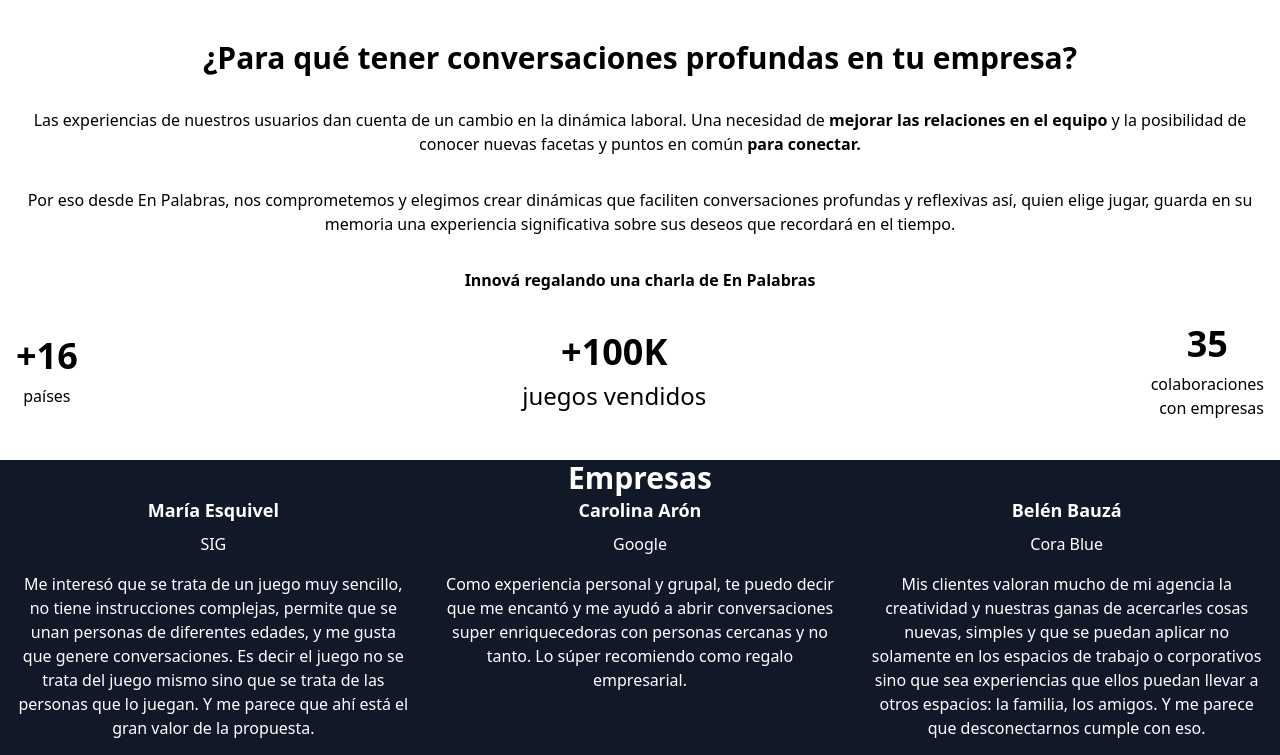
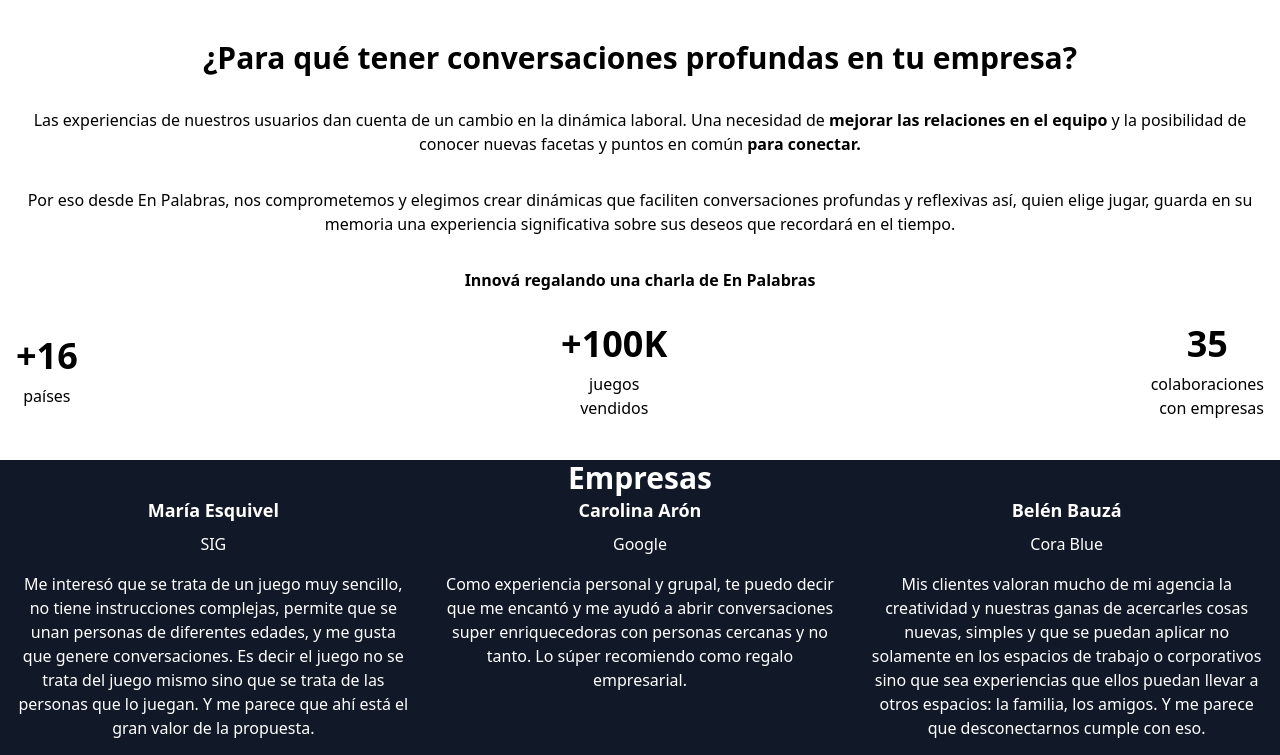
Before and after one commit to EnPalabras/empresas-landing, a React (Vite) app: page / in a window 1280 px wide. Shown: the top 755 px of the page. Built offline with nearby package versions, Linux system fonts and the light colour scheme.

Commit message:
change in SP

```diff
--- a/src/components/SocialProof2.tsx
+++ b/src/components/SocialProof2.tsx
@@ -41,7 +41,9 @@ export default function SocialProof2() {
           </div>
           <div className="flex flex-col items-center justify-center">
             <p className="mb-2 text-3xl md:text-4xl font-extrabold">+100K</p>
-            <p className="font-light text-2xl md:text-3xl">juegos vendidos</p>
+            <p className="font-light text-center">
+              juegos <br /> vendidos
+            </p>
           </div>
           <div className="flex flex-col items-center justify-center text-right">
             <p className="mb-2 text-3xl md:text-4xl font-extrabold">35</p>
```
